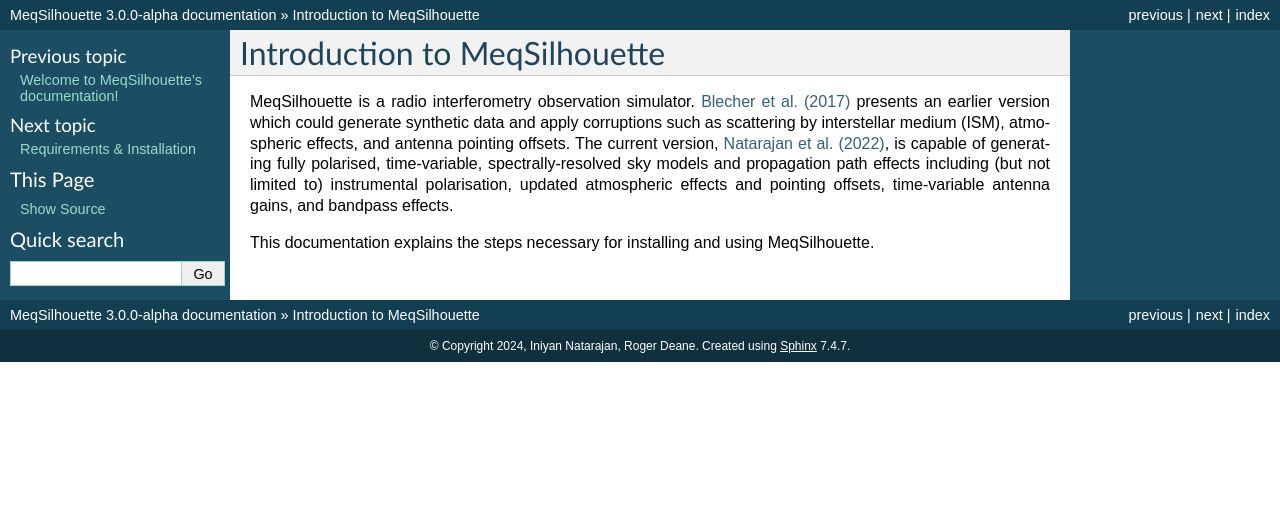
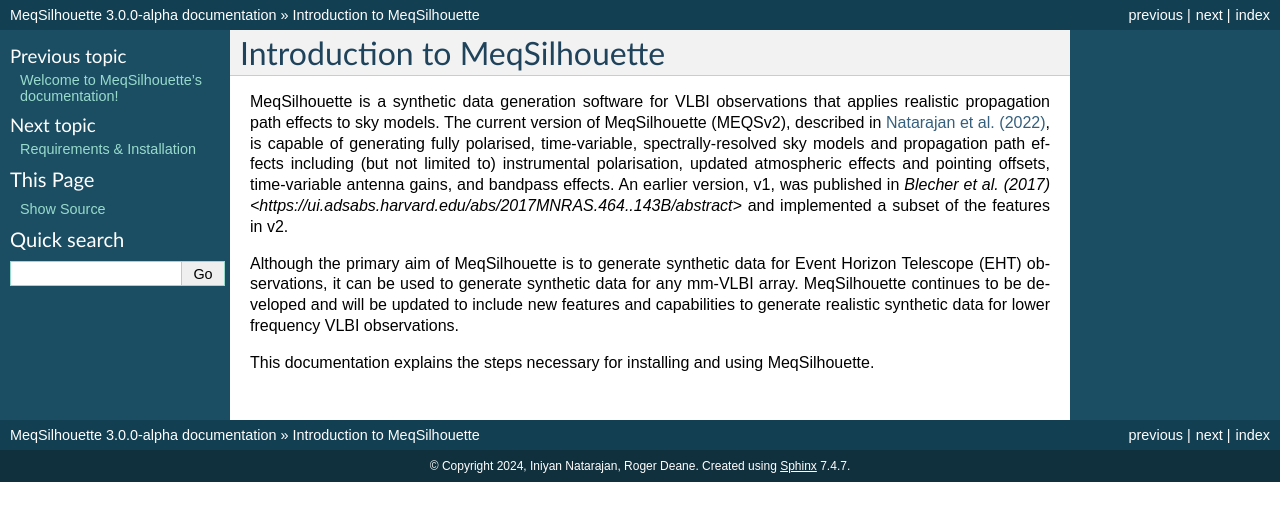
Before and after one commit to rdeane/MeqSilhouette, a Sphinx documentation site: the page built from docs/source/intro.rst, in a window 1280 px wide. Shown: the top 521 px of the page. Built offline with Sphinx 7.4.7, drawn with Linux system fonts in a browser that asks for light colours.

Commit message:
Minor update to docs

```diff
--- a/docs/source/intro.rst
+++ b/docs/source/intro.rst
@@ -2,12 +2,14 @@
 Introduction to MeqSilhouette
 =============================
 
-MeqSilhouette is a radio interferometry observation simulator.
-`Blecher et al. (2017) <https://ui.adsabs.harvard.edu/abs/2017MNRAS.464..143B/abstract>`_ presents an earlier version which could
-generate synthetic data and apply corruptions such as scattering by interstellar medium (ISM), atmospheric effects,
-and antenna pointing offsets.
-The current version, `Natarajan et al. (2022) <https://ui.adsabs.harvard.edu/abs/2022MNRAS.512..490N/abstract>`_, is capable of generating fully polarised,
-time-variable, spectrally-resolved sky models and propagation path effects including (but not limited to) instrumental polarisation, updated atmospheric
-effects and pointing offsets, time-variable antenna gains, and bandpass effects.
+MeqSilhouette is a synthetic data generation software for VLBI observations that applies realistic propagation path effects to sky models.
+The current version of MeqSilhouette (MEQSv2), described in `Natarajan et al. (2022) <https://ui.adsabs.harvard.edu/abs/2022MNRAS.512..490N/abstract>`_,
+is capable of generating fully polarised, time-variable, spectrally-resolved sky models and propagation path effects including (but not limited to)
+instrumental polarisation, updated atmospheric effects and pointing offsets, time-variable antenna gains, and bandpass effects. An earlier version, v1,
+was published in `Blecher et al. (2017) <https://ui.adsabs.harvard.edu/abs/2017MNRAS.464..143B/abstract>` and implemented a subset of the features in v2.
+
+Although the primary aim of MeqSilhouette is to generate synthetic data for Event Horizon Telescope (EHT) observations, it can be used to generate
+synthetic data for any mm-VLBI array. MeqSilhouette continues to be developed and will be updated to include new features and capabilities to generate
+realistic synthetic data for lower frequency VLBI observations.
 
 This documentation explains the steps necessary for installing and using MeqSilhouette.
```
